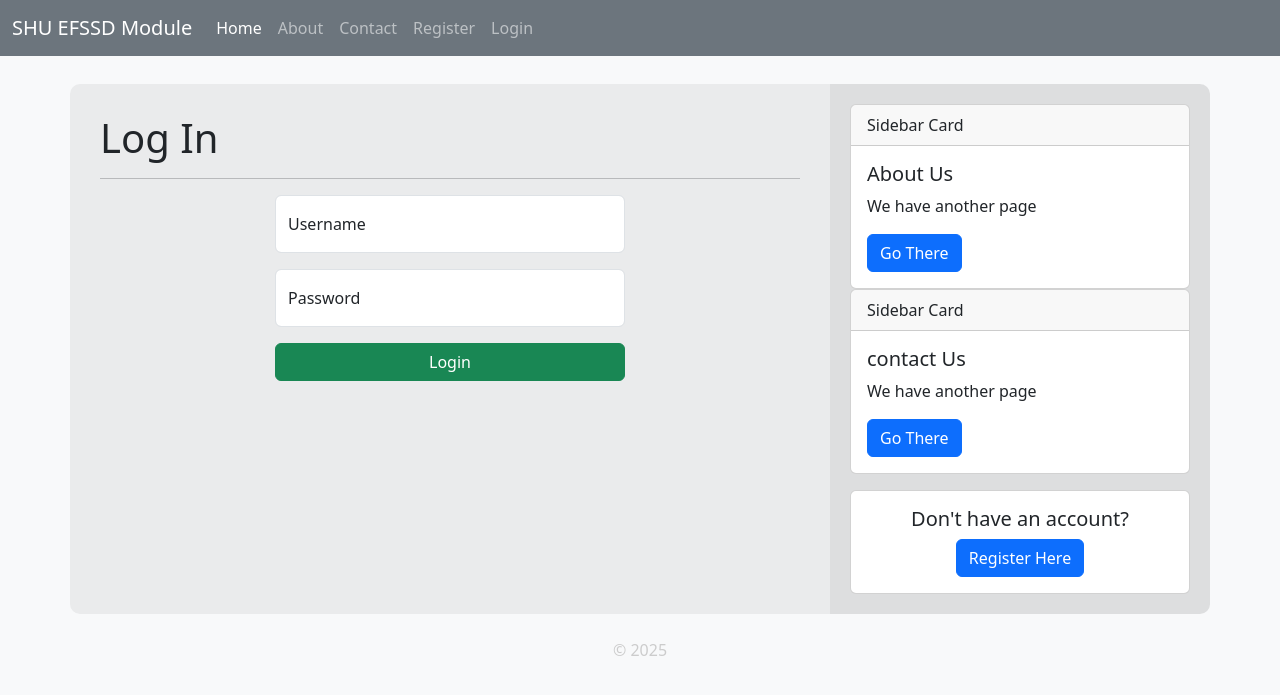
After one commit to Oluwaseun252/efssd-flask, a Flask app: page /login/ in a window 1280 px wide. The commit adds this page. Shown: the top 695 px of the page. Run offline with Flask 3, Linux system fonts and the light colour scheme; some libraries are stand-ins or nearby versions.

Commit message:
Added registration and flash messages

```diff
--- a/app.py
+++ b/app.py
@@ -82,8 +82,40 @@ def register():
 
         # [TO-DO]: Add real registration logic here (i.e., save to database)
 
+
     # If the request method is GET, just render the registration form
     return render_template('register.html', title="Register")
+
+# Login
+@app.route('/login/', methods=('GET', 'POST'))
+def login():
+
+    # If the request method is POST, process the login form
+    if request.method == 'POST':
+
+        # Get the username and password from the form
+        username = request.form['username']
+        password = request.form['password']
+
+        # Simple validation checks
+        error = None
+        if not username:
+            error = 'Username is required!'
+        elif not password:
+            error = 'Password is required!'
+
+        # [TO-DO]: Add real authentication logic here
+
+        # Display appropriate flash messages
+        if error is None:
+            flash(category='success', message=f"Login successful! Welcome back {username}!")
+            return redirect(url_for('index'))
+        else:
+            flash(category='danger', message=f"Login failed: {error}")
+
+    # If the request method is GET, render the login form
+    return render_template('login.html', title="Log In")
+
 
 
 # Run application
--- a/templates/base.html
+++ b/templates/base.html
@@ -29,6 +29,7 @@
                     <a class="nav-link" href="/about">About</a>
                     <a class="nav-link" href="/contact">Contact</a>
                     <a class="nav-link" href="/register">Register</a>
+                    <a class="nav-link" href="/login">Login</a>
                 </div>
             </div>
         </div>
--- /dev/null
+++ b/templates/login.html
@@ -0,0 +1,42 @@
+{% extends "base.html" %}
+
+<!-- Page Content -->
+{% block content %}
+
+    <h1>Log In</h1>
+    <hr>
+
+    <!-- Login Form -->
+    <form method="post">
+    	<input type="hidden" name="csrf_token" value="{{ csrf_token }}">
+
+        <div class="d-grid col-6 mx-auto">
+
+            <div class="form-floating mb-3">
+                <input name="username" type="text" class="form-control" id="username" placeholder="username" value="{{ request.form['username'] }}">
+                <label for="username">Username</label>
+            </div>
+            <div class="form-floating mb-3">
+                <input name="password" type="password" class="form-control" id="password" placeholder="Password">
+                <label for="password">Password</label>
+            </div>
+
+            <button type="submit" class="btn btn-success">Login</button>
+
+        </div>
+
+    </form>
+
+{% endblock %}
+
+<!-- Sidebar Content -->
+{% block sidebarContent %}
+
+    <div class="card text-center mt-3">
+        <div class="card-body">
+            <h5 class="card-title">Don't have an account?</h5>
+            <a href="{{ url_for('register') }}" class="btn btn-primary">Register Here</a>
+        </div>
+    </div>
+
+{% endblock %}
```
Also changed, not shown: templates/register.html (+13 -0 lines).
